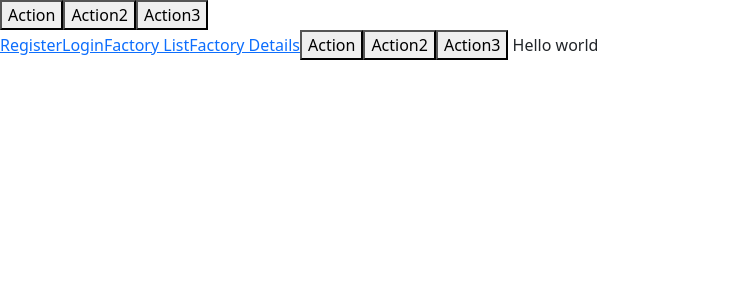
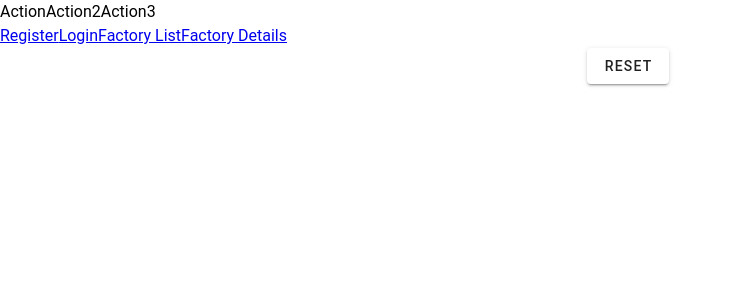
Before and after one commit to Enesmerdane/Timus-Bootcamp-Final-Project, a Vue app in the folder client/: page / in a window 1280 px wide. Shown: the top 300 px of the page, without its empty margins (0-733 px from the left). Built offline with nearby package versions, Linux system fonts and the light colour scheme.

Commit message:
vuetify deneme

```diff
--- a/client/package.json
+++ b/client/package.json
@@ -13,12 +13,11 @@
     "format": "prettier --write src/"
   },
   "dependencies": {
-    "@popperjs/core": "^2.11.8",
     "axios": "^1.6.2",
-    "bootstrap": "^5.3.2",
     "pinia": "^2.1.7",
     "vue": "^3.3.10",
-    "vue-router": "^4.2.5"
+    "vue-router": "^4.2.5",
+    "vuetify": "^3.4.7"
   },
   "devDependencies": {
     "@rushstack/eslint-patch": "^1.3.3",
--- a/client/src/App.vue
+++ b/client/src/App.vue
@@ -8,28 +8,26 @@
   <RouterLink to='/login'>Login</RouterLink>
   <RouterLink to='/factorylist'>Factory List</RouterLink>
   <RouterLink to='/factorydetails'>Factory Details</RouterLink>
-
   <RouterView />
-  <button @click="action">Action</button>
-  <button @click="action2">Action2</button>
-  <button @click="action3">Action3</button>
-  Hello world
+  <ErrorView/>
 </template>
 
 <script lang="ts">
 import { RouterLink, RouterView } from 'vue-router'
 import { useAuthStore } from './stores/auth'
 import { useFactoryStore } from './stores/factory'
+import ErrorView from './components/modals/Error.vue'
 
 export default {
+    components: {
+        ErrorView,
+    },
     created: () => {
         const authStore = useAuthStore()
 
         //authStore.login('enes2@gmail.com', '12312312')
         //authStore.register('test2@gmail.com', 'Aa111111', 'testtesta', 0)
         //console.log();
-
-
     },
     methods: {
       action(){
--- a/client/src/components/modals/Error.vue
+++ b/client/src/components/modals/Error.vue
@@ -1,11 +1,37 @@
 <template>
+  <div>
+    <!-- <v-alert
+      v-model="alert"
+      border="start"
+      variant="tonal"
+      closable
+      close-label="Close Alert"
+      color="deep-purple-accent-4"
+      title="Closable Alert"
+    >
+      Aenean imperdiet. Quisque id odio. Cras dapibus. Pellentesque ut neque. Cras dapibus.
 
+      Vivamus consectetuer hendrerit lacus. Sed mollis, eros et ultrices tempus, mauris ipsum aliquam libero, non adipiscing dolor urna a orci. Sed mollis, eros et ultrices tempus, mauris ipsum aliquam libero, non adipiscing dolor urna a orci. Curabitur blandit mollis lacus. Curabitur ligula sapien, tincidunt non, euismod vitae, posuere imperdiet, leo.
+    </v-alert> -->
+
+    <div
+      v-if="!alert"
+      class="text-center"
+    >
+      <v-btn @click="alert = true">
+        Reset
+      </v-btn>
+      <v-icon icon="mdi-home" />
+    </div>
+  </div>
 </template>
 
 <script>
-export default {
-
-}
+  export default {
+    data: () => ({
+      alert: false,
+    }),
+  }
 </script>
 
 <style>
--- a/client/src/main.ts
+++ b/client/src/main.ts
@@ -6,11 +6,28 @@ import { createPinia } from 'pinia'
 import App from './App.vue'
 import router from './router'
 
-import 'bootstrap'
-import 'bootstrap/dist/css/bootstrap.min.css'
+// Vuetify
+import 'vuetify/styles'
+import { createVuetify } from 'vuetify'
+import * as components from 'vuetify/components'
+import * as directives from 'vuetify/directives'
+import { aliases, mdi } from 'vuetify/iconsets/mdi'
 
 const app = createApp(App)
 
+const vuetify = createVuetify({
+    components,
+    directives,
+    icons: {
+        defaultSet: 'mdi',
+        aliases,
+        sets: {
+            mdi
+        }
+    }
+})
+
+app.use(vuetify)
 app.use(createPinia())
 app.use(router)
 
```
Also changed, not shown: 1 other file (tests, documents, lock files or other folders).
